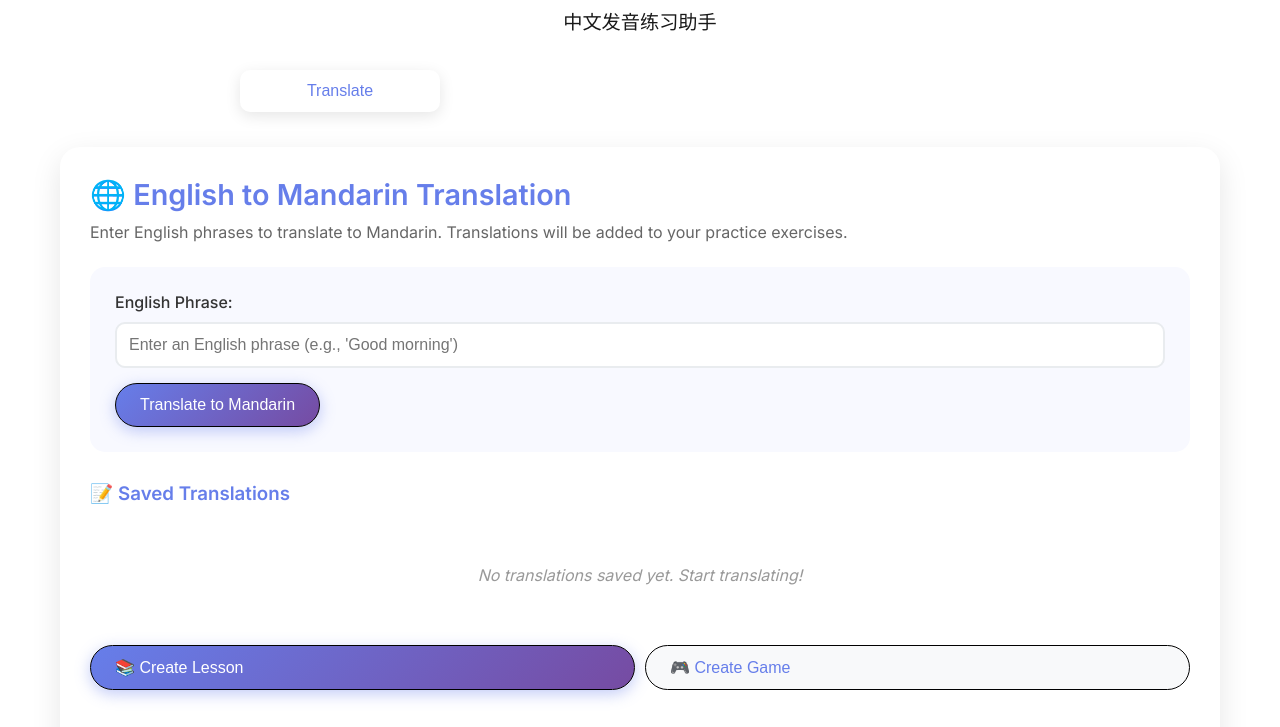
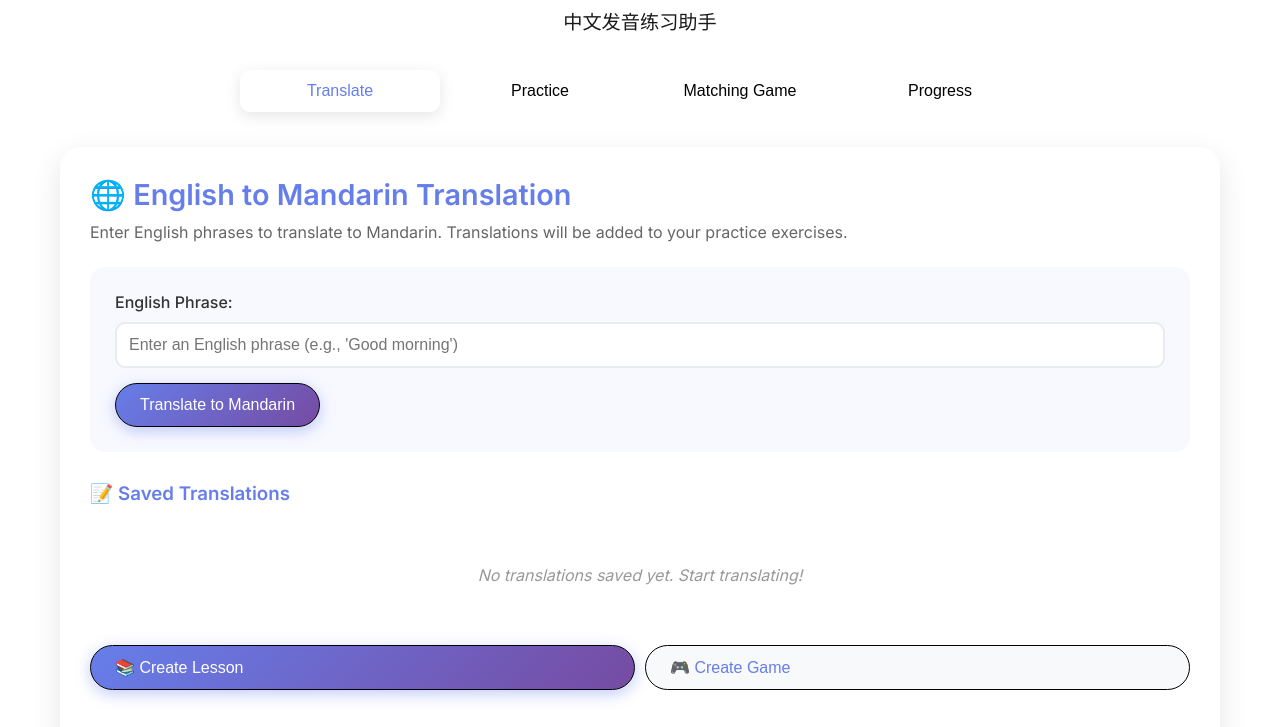
Before and after one commit to truonggold-stack/mandarin-tutor, a website with bundled scripts: page index.html in a window 1280 px wide. Shown: the part 72-799 px from the top of the page. Built offline with nearby package versions, Linux system fonts and the light colour scheme.

Commit message:
Fix tab button text visibility by changing inactive tab color to black

```diff
--- a/styles.css
+++ b/styles.css
@@ -54,7 +54,7 @@ body {
     background: transparent;
     border: none;
     padding: 12px 24px;
-    color: white;
+    color: #000;
     font-size: 1rem;
     font-weight: 500;
     border-radius: 10px;
```
